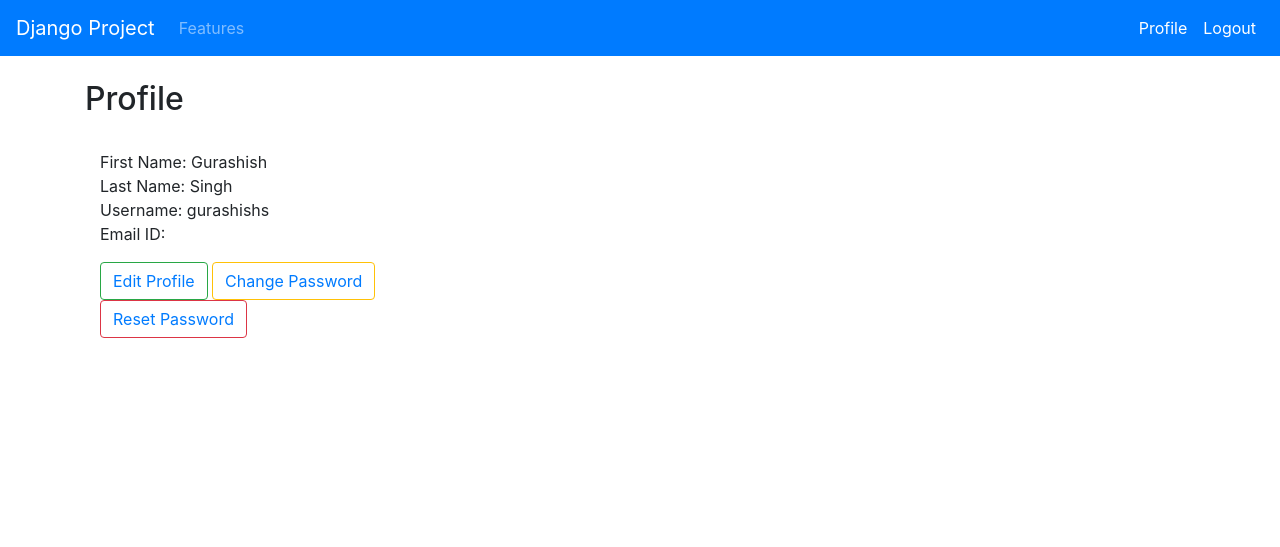
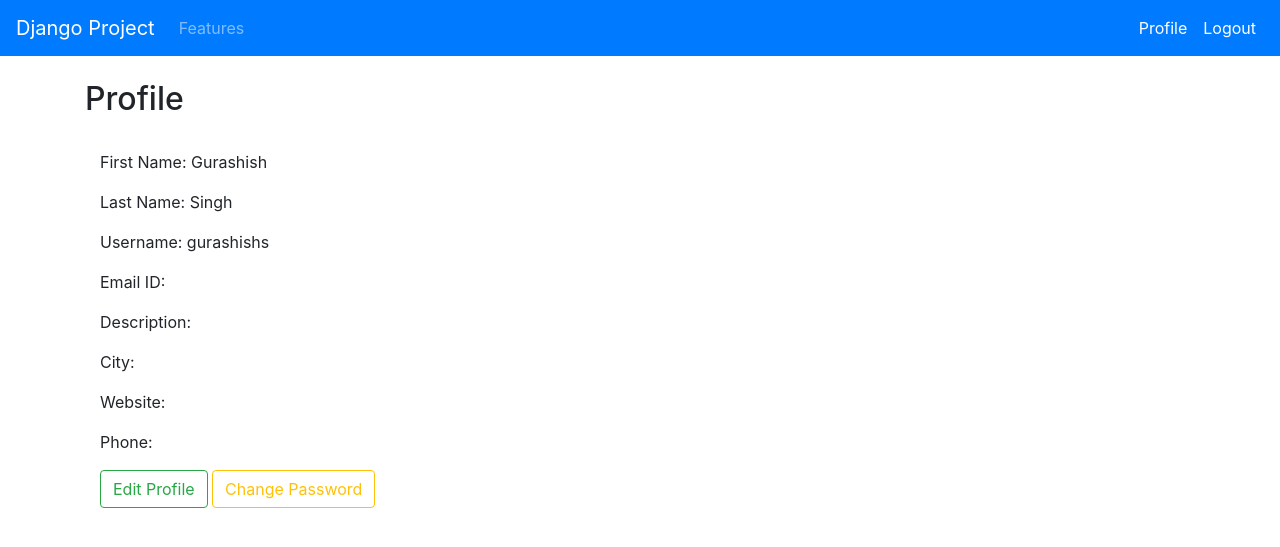
Before and after one commit to gurashish1singh/maxG_Django, a Django app: page /accounts/profile/ in a window 1280 px wide. Shown: the top 547 px of the page. Run offline with Django 3.2, Linux system fonts and the light colour scheme; a user stored in the database is signed in; data comes from the database, SQL or seed files in the repository; both versions use the stored data as it was after the commit; some libraries are stand-ins or nearby versions.

Commit message:
Completed the custom templates for resetting password views. Added more fields in the Profile page

```diff
--- a/tutorial/accounts/forms.py
+++ b/tutorial/accounts/forms.py
@@ -37,6 +37,6 @@ class EditProfileForm(UserChangeForm):
             'username',
             'first_name',
             'last_name',
-            'email'
+            'email',
             ]
         # exclude = []
--- a/tutorial/accounts/models.py
+++ b/tutorial/accounts/models.py
@@ -9,7 +9,7 @@ class UserProfile(models.Model):
     city = models.CharField(max_length=50)
     website = models.URLField(null=True,blank=True)
     phone = models.IntegerField(null=True,blank=True)
-
+    image = models.ImageField(upload_to='pics')
 
     def create_profile(sender,**kwargs):
         if kwargs['created']:
--- a/tutorial/accounts/templates/accounts/login.html
+++ b/tutorial/accounts/templates/accounts/login.html
@@ -12,6 +12,8 @@
     <form method="POST"> {% csrf_token %}
         {{ form.as_p}}
         <button class='btn btn-success' type="submit"> Login </button>
+        <small> Forgot Password? </small>
+        <a class="btn btn-danger" href="{% url 'accounts:reset_password' %}" role="button"> Reset Password </a>
     </form>
 </div>
 
--- a/tutorial/accounts/templates/accounts/profile.html
+++ b/tutorial/accounts/templates/accounts/profile.html
@@ -5,21 +5,20 @@
 <h2> Profile </h2><br>
 
 <div class="container-fluid">
-    <p>
-        First Name: {{ user.first_name }}<br>
-        Last Name: {{ user.last_name }}<br>
-        Username: {{ user.username }}<br>
-        Email ID: {{ user.email }}<br>
-    </p>
+    <p> First Name: {{ user.first_name }} </p>
+    <p> Last Name: {{ user.last_name }} </p>
+    <p> Username: {{ user.username }} </p>
+    <p> Email ID: {{ user.email }} </p>
+    <p> Description: {{ user.userprofile.desc }} </p>
+    <p> City: {{ user.userprofile.city }} </p>
+    <p> Website: {{ user.userprofile.website }} </p>
+    <p> Phone: {{ user.userprofile.phone }} </p>
+
 </div>
 
 <div class="container-fluid">
-    <button class="btn btn-outline-success"><a href="/accounts/profile/edit"> Edit Profile </a></button>
-    <button class="btn btn-outline-warning"><a href="/accounts/change-password"> Change Password </a></button>
-</div>
-
-<div class="container-fluid">
-    <button class="btn btn-outline-danger"><a href="/accounts/reset-password"> Reset Password </a></button>
+    <a class="btn btn-outline-success" href="{% url 'accounts:edit_profile' %}" role="button"> Edit Profile </a>
+    <a class="btn btn-outline-warning" href="{% url 'accounts:change_password' %}" role="button"> Change Password </a>
 </div>
 
 
--- a/tutorial/accounts/urls.py
+++ b/tutorial/accounts/urls.py
@@ -1,4 +1,4 @@
-from django.urls import path
+from django.urls import path, reverse_lazy
 from .views import (
     home,
     register,
@@ -15,7 +15,8 @@ from django.contrib.auth.views import (
     PasswordResetConfirmView,
     PasswordResetCompleteView
 )
-7
+
+app_name = 'accounts'
 
 urlpatterns = [
     path('', home, name='home'),
@@ -25,8 +26,20 @@ urlpatterns = [
     path('profile/', view_profile, name='view_profile'),
     path('profile/edit/', edit_profile, name='edit_profile'),
     path('change-password', change_password, name='change_password'),
-    path('reset-password', PasswordResetView.as_view(), name='reset_password'),
-    path('reset-password/done', PasswordResetDoneView.as_view(), name='password_reset_done'),
-    path('reset-password/confirm/<uidb64>/<token>', PasswordResetConfirmView.as_view(), name='password_reset_confirm'),
-    path('reset-password/complete', PasswordResetCompleteView.as_view(), name='password_reset_complete'),
+
+    path('reset-password', PasswordResetView.as_view(
+        template_name='accounts/reset_password.html',
+        email_template_name='accounts/reset_password_email.html',
+        success_url = reverse_lazy('accounts:password_reset_done')
+        ), name='reset_password'),
+
+    path('reset-password/done', PasswordResetDoneView.as_view(template_name='accounts/reset_password_done.html'), name='password_reset_done'),
+
+    path('reset-password/confirm/<uidb64>/<token>', PasswordResetConfirmView.as_view(
+        template_name='accounts/reset_password_confirm.html',
+        success_url = reverse_lazy('accounts:password_reset_complete')
+    ), name='password_reset_confirm'),
+
+    path('reset/done', PasswordResetCompleteView.as_view(template_name='accounts/reset_password_complete.html'), name='password_reset_complete'),
+
 ]
--- a/tutorial/accounts/views.py
+++ b/tutorial/accounts/views.py
@@ -1,4 +1,5 @@
 from django.shortcuts import render,redirect
+from django.urls import reverse
 from django.contrib.auth.decorators import login_required
 from django.contrib.auth import update_session_auth_hash # This is used so that the user is still loggged in after password change
 from django.contrib.auth.forms import (
@@ -26,8 +27,8 @@ def home(request):
 
 
 def login_redirect(request):
-    return redirect('/accounts/login')
-
+    # return redirect('/accounts/login')
+    return redirect(reverse('accounts:login'))
 
 def register(request):
 
@@ -35,7 +36,7 @@ def register(request):
         form = RegistrationForm(request.POST)
         if form.is_valid:
             form.save()
-            return redirect('/accounts/')
+            return redirect(reverse('accounts:home'))
     else:
         form = RegistrationForm()
 
@@ -66,9 +67,7 @@ def edit_profile(request):
 
         if form.is_valid():
             form.save()
-            return redirect('/accounts/profile')
-        else:
-            return redirect('/accounts/profile/edit')
+            return redirect('accounts:view_profile')
 
     else:
         form = EditProfileForm(instance=request.user)
@@ -90,9 +89,9 @@ def change_password(request):
         if form.is_valid():
             form.save()
             update_session_auth_hash(request, form.user)
-            return redirect('/accounts/profile')
+            return redirect('accounts:view_profile')
         else:
-            return redirect('/accounts/change-password')
+            return redirect('accounts:change-password')
 
     else:
         form = PasswordChangeForm(user=request.user)
--- a/tutorial/templates/navbar.html
+++ b/tutorial/templates/navbar.html
@@ -1,5 +1,5 @@
 <nav class="navbar navbar-expand-lg navbar-dark bg-primary">
-    <a class="navbar-brand" href="/accounts/">Django Project</a>
+    <a class="navbar-brand" href="{% url 'accounts:home' %}">Django Project</a>
     <button class="navbar-toggler" type="button" data-toggle="collapse" data-target="#navbarNav"
         aria-controls="navbarNav" aria-expanded="false" aria-label="Toggle navigation">
         <span class="navbar-toggler-icon"></span>
@@ -18,17 +18,17 @@
         <ul class="navbar-nav ml-auto">
             {% if user.is_authenticated %}
             <li class="nav-item active">
-                <a class="nav-link" href="/accounts/profile"> Profile </a>
+                <a class="nav-link" href="{% url 'accounts:view_profile' %}"> Profile </a>
             </li>
             <li class="nav-item active">
-                <a class="nav-link" href="/accounts/logout"> Logout </a>
+                <a class="nav-link" href="{% url 'accounts:logout' %}"> Logout </a>
             </li>
             {% else %}
             <li class="nav-item active">
-                <a class="nav-link" href="/accounts/register"> Register </a>
+                <a class="nav-link" href="{% url 'accounts:register' %}"> Register </a>
             </li>
             <li class="nav-item active">
-                <a class="nav-link" href="/accounts/login"> Login </a>
+                <a class="nav-link" href="{% url 'accounts:login' %}"> Login </a>
             </li>
             {% endif  %}
         </ul>
--- a/tutorial/tutorial/settings.py
+++ b/tutorial/tutorial/settings.py
@@ -123,7 +123,7 @@ USE_TZ = True
 
 STATIC_URL = '/static/'
 
-LOGIN_REDIRECT_URL = '/accounts/'
+LOGIN_REDIRECT_URL = 'accounts:home'
 
 # For Sending password reset emails
 EMAIL_HOST = 'localhost'
--- a/tutorial/tutorial/urls.py
+++ b/tutorial/tutorial/urls.py
@@ -20,5 +20,5 @@ from accounts.views import login_redirect
 urlpatterns = [
     path('admin/', admin.site.urls),
     path('',login_redirect, name='login_redirect'),
-    path('accounts/', include('accounts.urls')),
+    path('accounts/', include('accounts.urls', namespace='accounts')),
 ]
```
Also changed, not shown: tutorial/accounts/templates/accounts/reset_password.html (added, +18 -0 lines), tutorial/accounts/templates/accounts/reset_password_complete.html (added, +8 -0 lines), tutorial/accounts/templates/accounts/reset_password_confirm.html (added, +19 -0 lines), tutorial/accounts/templates/accounts/reset_password_done.html (added, +11 -0 lines), tutorial/accounts/templates/accounts/reset_password_email.html (added, +14 -0 lines), tutorial/db.sqlite3. Lines whose indentation alone changed are shown as unchanged.
